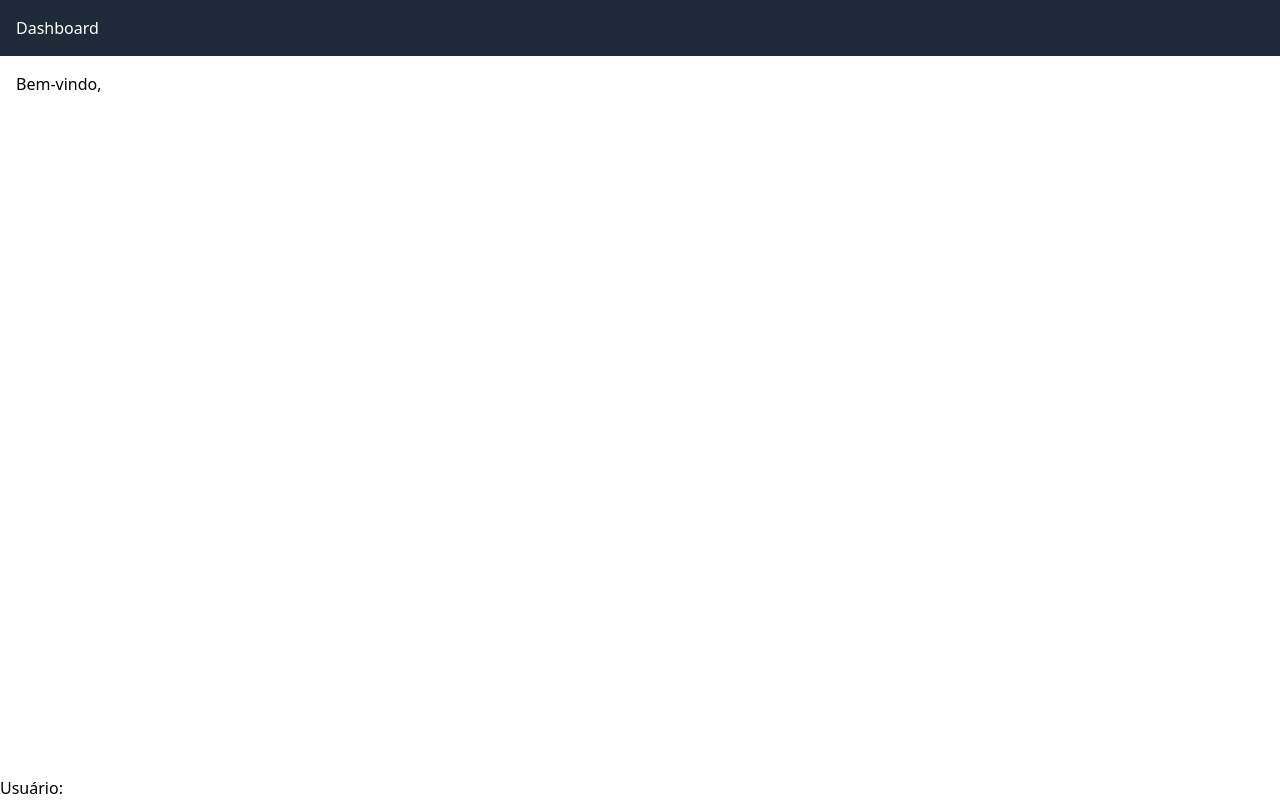
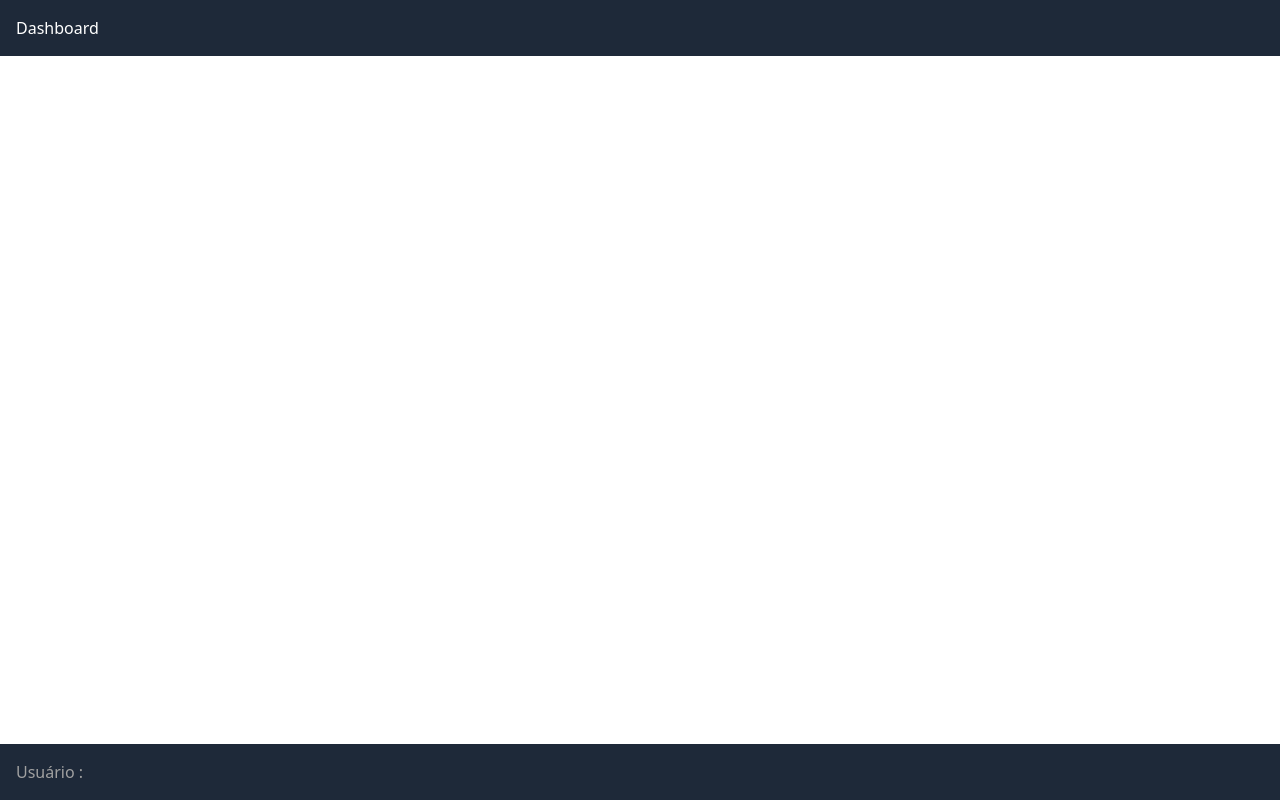
Before and after one commit to iraeveras/sistema-auditoria-desktop, a React (Vite) app: page /dashboard in a window 1280 px wide. Built offline with nearby package versions, Linux system fonts and the light colour scheme.

Commit message:
style: alteração no background do footer

```diff
--- a/src/ui/pages/Dashboard.tsx
+++ b/src/ui/pages/Dashboard.tsx
@@ -17,10 +17,10 @@ const Dashboard: React.FC = () => {
         <div className="flex flex-col min-h-screen">
             <header className="p-4 bg-gray-800 text-white">Dashboard</header>
             <main className="flex-1 p-4">
-                <h1>Bem-vindo, {userName}</h1>
+
             </main>
-            <footer>
-                Usuário: {userName}
+            <footer className="p-4 bg-gray-800 text-neutral-500">
+                <span className="text-neutral-400">Usuário :</span> {userName}
             </footer>
         </div>
     )
```
